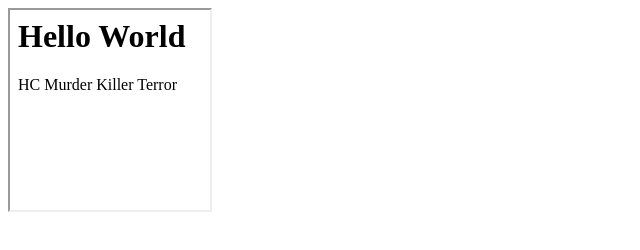
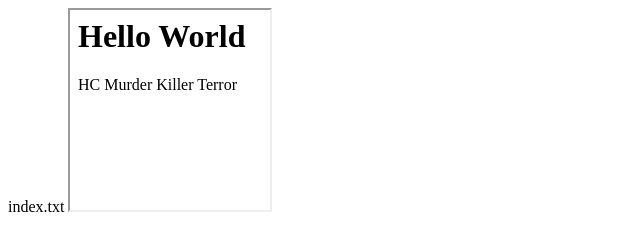
Before and after one commit to xJSx/aptana, a plain HTML site: page index.html in a window 1280 px wide. Shown: the whole page, without its empty margins (0-640 px from the left). Drawn offline with Linux system fonts and the light colour scheme.

Commit message:
index.html

```diff
--- a/index.html
+++ b/index.html
@@ -1,5 +1,6 @@
 <html>
   <body>
+	index.txt
     <iframe src="lib/hello.html" width="200" height="200" />
   </body>
 </html>
```
